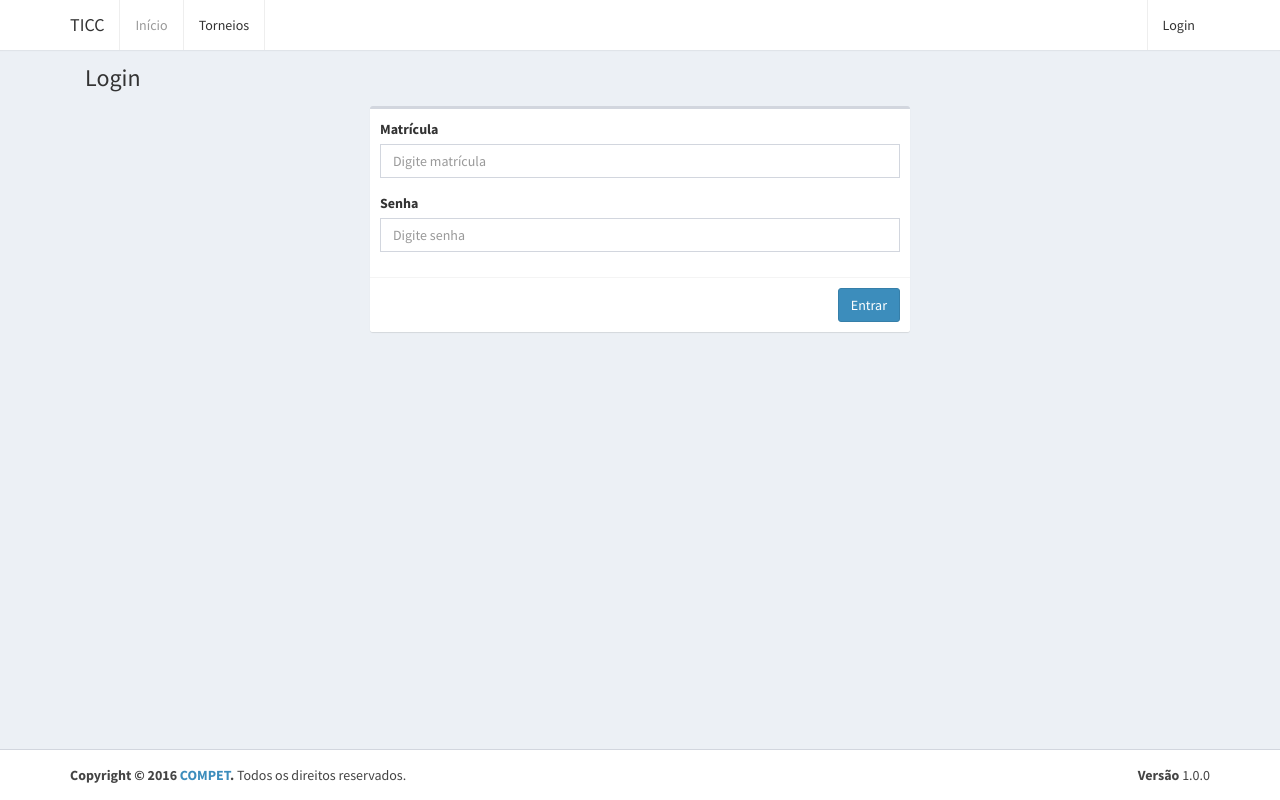
After one commit to competdev/ticc, a Django app: page /login in a window 1280 px wide. The commit adds this page. Run offline with Django 3.2, Linux system fonts and the light colour scheme; some libraries are stand-ins or nearby versions.

Commit message:
autenticacao

```diff
--- a/templates/header.html
+++ b/templates/header.html
@@ -20,7 +20,16 @@
             <!-- Navbar Right Menu -->
             <div class="navbar-custom-menu">
                 <ul class="nav navbar-nav">
-                    <li><a href="#">Login</a></li>
+                    {% if user.is_authenticated %}
+                        <li>
+                            <a href="#" title="">{{ user.first_name }}</a>
+                        </li>
+                        <li>
+                            <a href="/logout">Logout</a>
+                        </li>
+                    {% else %}
+                        <li><a href="/login">Login</a></li>
+                    {% endif %}
                 </ul>
             </div>
         </div>
--- /dev/null
+++ b/templates/login.html
@@ -0,0 +1,40 @@
+{% extends "base.html" %}
+
+{% block content-title %}
+    Login
+{% endblock content-title %}
+
+{% block breadcrumb %}
+    {% include "breadcrumb.html" %}
+{% endblock breadcrumb %}
+
+{% block content %}
+	<div class="row">
+	    <div class="col-md-6 col-md-offset-3">
+	        <div class="box">
+	            <form role="form" method="POST" action="/login">
+	            	{% csrf_token %}
+					<input type="hidden" name="next" value="{{ request.GET.next |default:"/"}}" />
+	                <div class="box-body">
+	                    <div class="form-group">
+	                        <label for="matricula">Matrícula</label>
+	                        <input type="text" class="form-control" id="matricula" name="matricula" value="{{ matricula }}"  placeholder="Digite matrícula">
+	                    </div>
+	                    <div class="form-group">
+	                        <label for="senha">Senha</label>
+	                        <input type="password" class="form-control" id="senha" name="senha" placeholder="Digite senha">
+	                    </div>
+	                    {% if error %}
+		                    <div class="form-group">
+	                            <span class="help-block text-red">{{error}}</span>
+	                        </div>
+	                    {% endif %}
+	                </div>
+	                <div class="box-footer">
+	                    <button type="submit" class="btn btn-primary pull-right">Entrar</button>
+	                </div>
+	            </form>
+	        </div>
+	    </div>
+	</div>
+{% endblock content %}
--- a/ticc/settings.py
+++ b/ticc/settings.py
@@ -122,6 +122,8 @@ USE_TZ = True
 # Static files (CSS, JavaScript, Images)
 # https://docs.djangoproject.com/en/1.9/howto/static-files/
 
+LOGIN_URL = '/login'
+
 STATIC_URL = '/static/'
 STATIC_ROOT = os.path.join(BASE_DIR, 'staticroot')
 STATICFILES_DIRS = [
--- a/website/urls.py
+++ b/website/urls.py
@@ -3,6 +3,8 @@ from . import views
 
 urlpatterns = [
 	url(r'^$', views.home),
+	url(r'login$', views.login),
+	url(r'logout$', views.logout),
 	url(r'torneios$', views.torneios),
 	url(r'torneios/novo', views.torneios_novo),
 	url(r'torneios/(?P<pkTorneio>[0-9]+)$', views.torneios_detalhes),
--- a/website/views.py
+++ b/website/views.py
@@ -1,10 +1,35 @@
 from django.shortcuts import render, redirect, get_object_or_404
 from django.contrib.auth.models import User
+from django.contrib.auth.decorators import login_required, permission_required
+from django.contrib.auth import authenticate
+from django.contrib.auth import login as login_user
+from django.contrib.auth import logout as logout_user
+
 from .models import *
 from .forms import *
 
 def home(request):
 	return render(request, 'home.html')
+
+def login(request):
+	context = {}
+
+	if request.method == 'POST':
+		matricula = request.POST['matricula']
+		senha = request.POST['senha']
+		user = authenticate(username=matricula, password=senha)
+		if user is not None:
+			login_user(request, user)
+			return redirect(request.POST.get('next'))
+		else:
+			context['error'] = "Matrícula ou senha inválidos."
+			context['matricula'] = request.POST['matricula']
+
+	return render(request, 'login.html', context)
+
+def logout(request):
+	logout_user(request)
+	return redirect('/')
 
 def torneios(request):
 	context = {
@@ -16,6 +41,8 @@ def torneios(request):
 	}
 	return render(request, 'torneios.html', context)
 
+@permission_required('user.is_staff')
+@login_required()
 def torneios_novo(request):
 	if request.method == 'POST':
 		form = TorneioForm(request.POST)
@@ -52,6 +79,8 @@ def torneios_detalhes(request, pkTorneio):
 
 	return render(request, 'torneios-detalhes.html', context)
 
+@permission_required('user.is_staff')
+@login_required()
 def torneios_editar(request, pkTorneio):
 	torneio = get_object_or_404(Torneio, pk=pkTorneio)
 	if request.method == 'POST':
@@ -77,11 +106,14 @@ def torneios_editar(request, pkTorneio):
 
 	return render(request, 'crud.html', context)
 
+@permission_required('user.is_staff')
+@login_required()
 def torneios_excluir(request, pkTorneio):
 	get_object_or_404(Torneio, pk=pkTorneio).delete()
 	return redirect('/torneios')
 
-
+@permission_required('user.is_staff')
+@login_required()
 def competicoes_novo(request, pkTorneio):
 	if request.method == 'POST':
 		form = CompeticaoForm(request.POST)
@@ -138,10 +170,13 @@ def competicoes_detalhes(request, pkCompeticao):
 
 	return render(request, 'competicoes-detalhes.html', context)
 
+@permission_required('user.is_staff')
+@login_required()
 def competicoes_editar(request, pkCompeticao):
 	pass
 
-
+@permission_required('user.is_staff')
+@login_required()
 def jogos_novo(request, pkCompeticao):
 	if request.method == 'POST':
 		form = JogoForm(request.POST)
@@ -187,6 +222,8 @@ def jogos_detalhes(request, pkJogo):
 
 	return render(request, 'jogos-detalhes.html', context)
 
+@permission_required('user.is_staff')
+@login_required()
 def jogos_editar(request, pkJogo):
 	jogo = get_object_or_404(Jogo, pk=pkJogo)
 	if request.method == 'POST':
@@ -215,18 +252,22 @@ def jogos_editar(request, pkJogo):
 
 	return render(request, 'crud.html', context)
 
+@permission_required('user.is_staff')
+@login_required()
 def jogos_excluir(request, pkJogo):
 	jogo = get_object_or_404(Jogo, pk=pkJogo)
 	pkCompeticao = jogo.competicao.pk
 	jogo.delete()
 	return redirect('/competicoes/' + str(pkCompeticao))
 
+@login_required()
 def jogos_participar(request, pkJogo):
 	jogo = get_object_or_404(Jogo, pk=pkJogo)
 	jogo.participantes.add(request.user)
 	Pontuacao.objects.create(jogo=jogo, participante=request.user)
 	return redirect('/jogos/' + str(pkJogo))
 
+@login_required()
 def jogos_sair(request, pkJogo):
 	jogo = get_object_or_404(Jogo, pk=pkJogo)
 	jogo.participantes.remove(request.user)
@@ -234,6 +275,8 @@ def jogos_sair(request, pkJogo):
 	pontuacao.delete()
 	return redirect('/jogos/' + str(pkJogo))
 
+@permission_required('user.is_staff')
+@login_required()
 def pontuacao_atualizar(request, pkJogo):
 	jogo = get_object_or_404(Jogo, pk=pkJogo)
 
```
Also changed, not shown: db.sqlite3.
